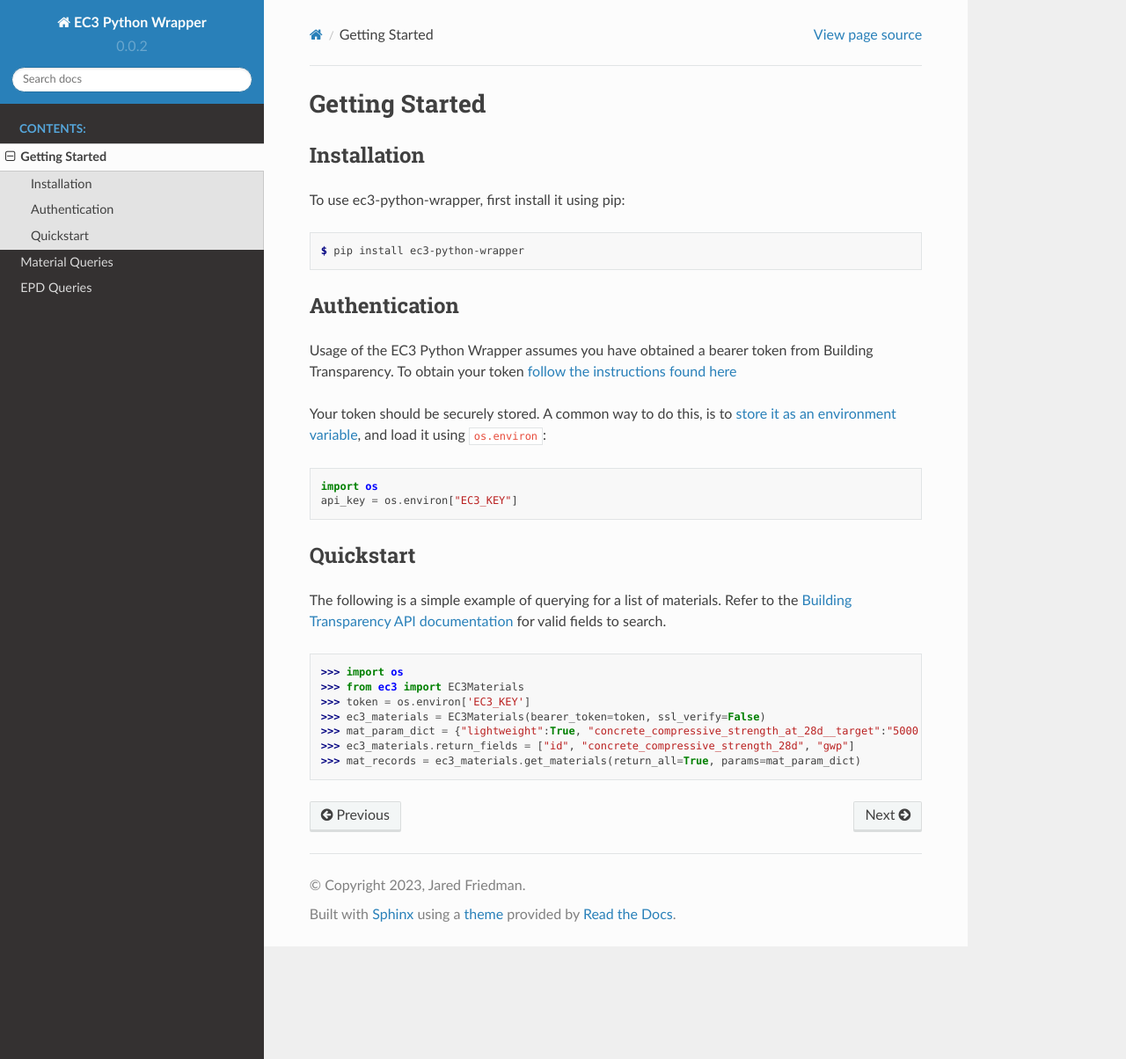
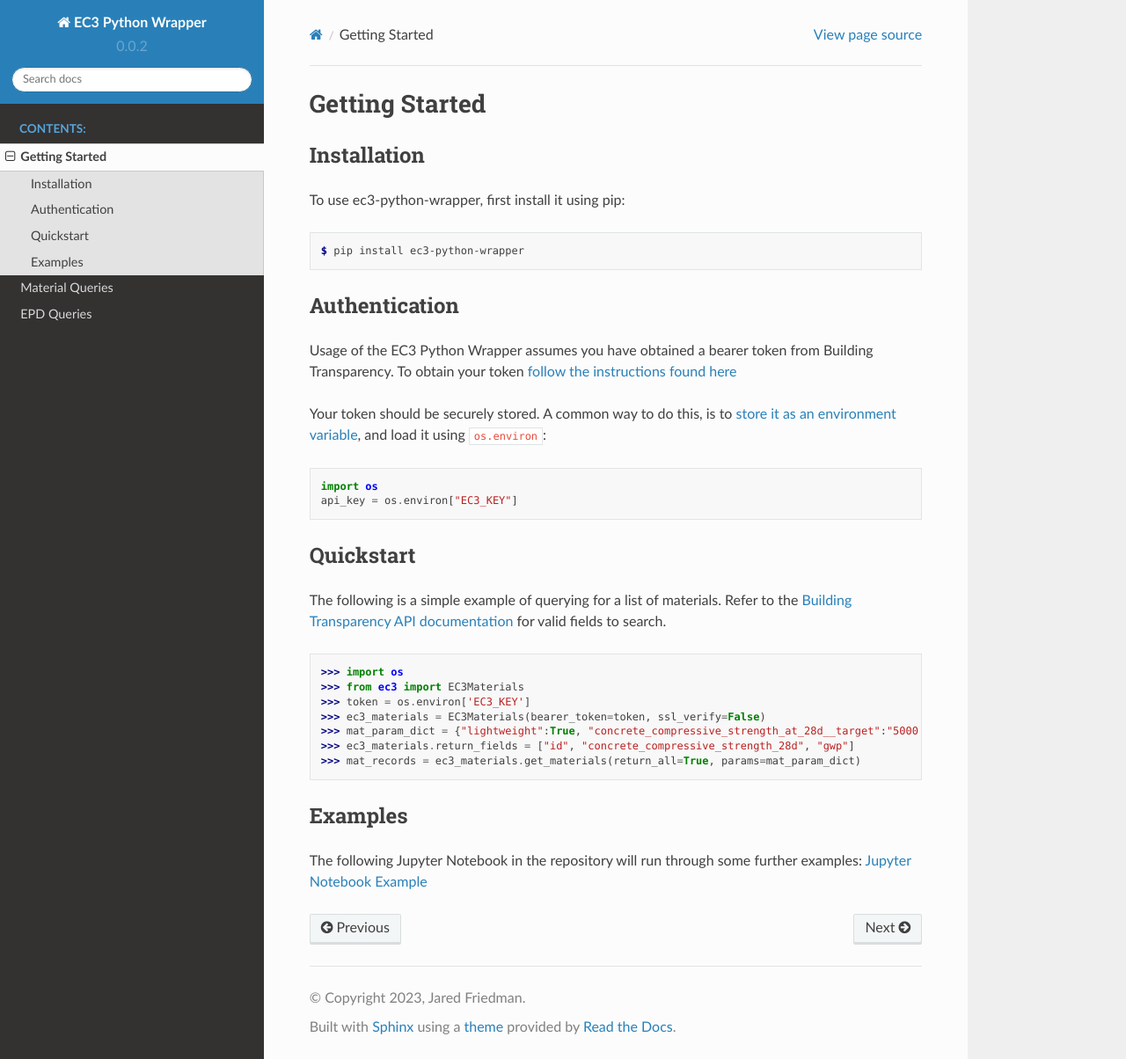
Before and after one commit to jbf1212/ec3-python-wrapper, a Sphinx documentation site: the page built from docs/source/getting-started.rst, in a window 1280 px wide and 1204 px high. Shown: the whole window at 88% size. Built offline with Sphinx 7.4.7 and the Read the Docs theme 2.0.0, drawn with Linux system fonts in a browser that asks for light colours.

Commit message:
added link to example in rtd

```diff
--- a/docs/source/getting-started.rst
+++ b/docs/source/getting-started.rst
@@ -42,3 +42,10 @@
     >>> mat_param_dict = {"lightweight":True, "concrete_compressive_strength_at_28d__target":"5000 psi", "jurisdiction":"US"}
     >>> ec3_materials.return_fields = ["id", "concrete_compressive_strength_28d", "gwp"]
     >>> mat_records = ec3_materials.get_materials(return_all=True, params=mat_param_dict)
+
+
+Examples
+**********
+
+The following Jupyter Notebook in the repository will run through some further examples:
+`Jupyter Notebook Example <https://github.com/jbf1212/ec3-python-wrapper/blob/master/ec3_jupyter.ipynb>`_
```
